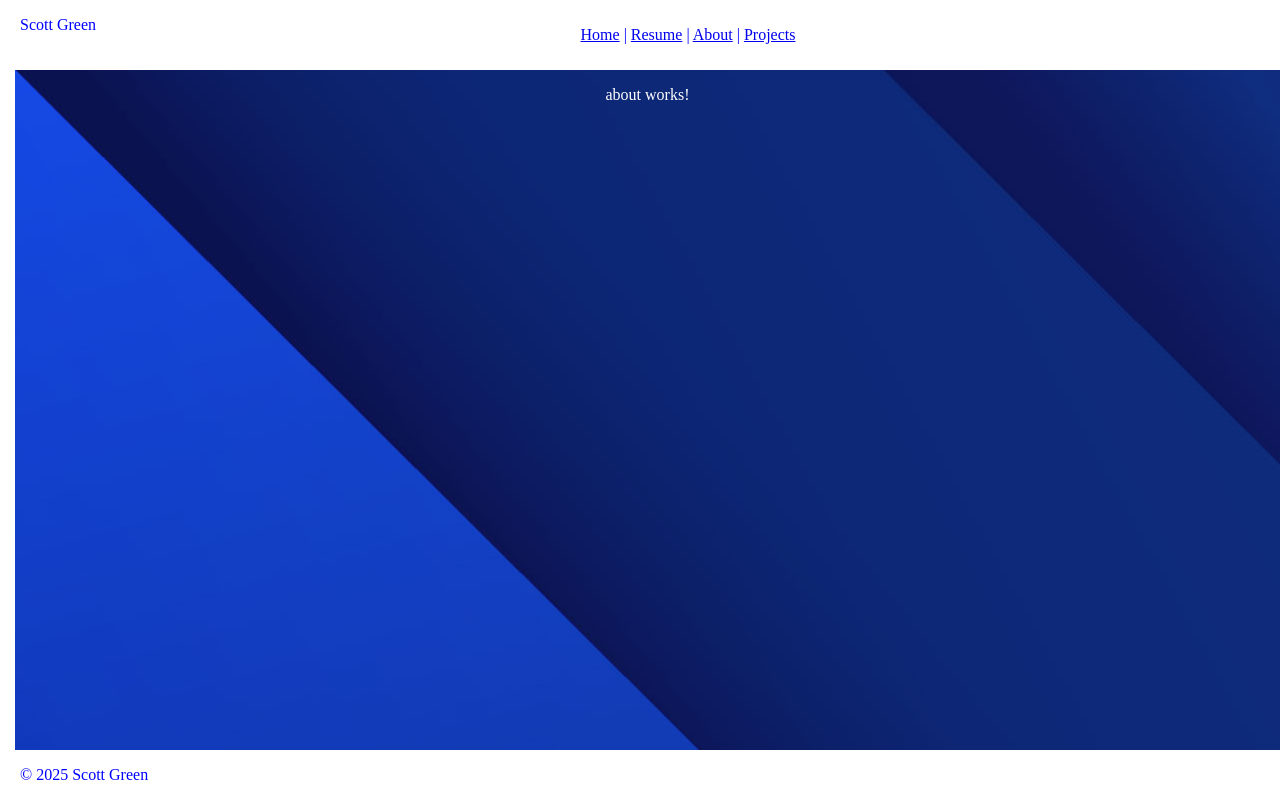
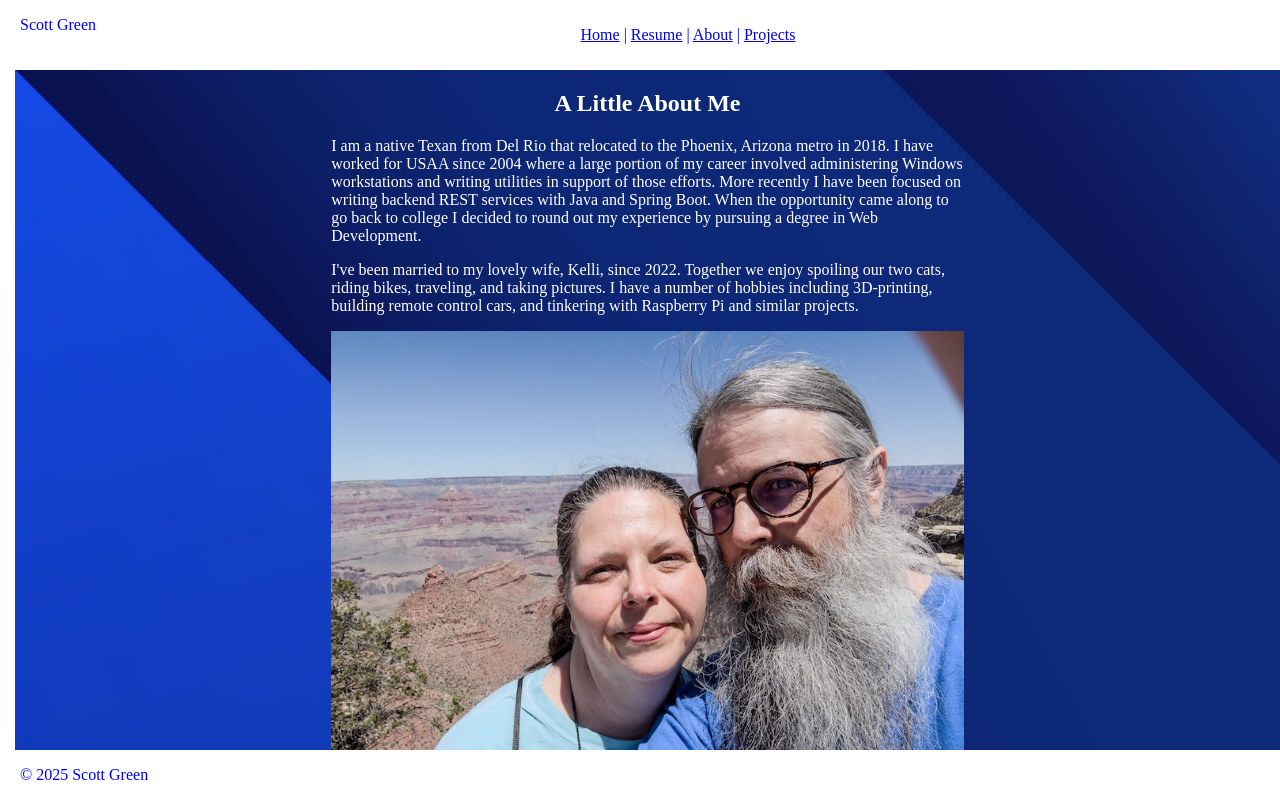
Before and after one commit to skevingreen/portfolio, an Angular app: page /about in a window 1280 px wide. Built offline with nearby package versions, Linux system fonts and the light colour scheme.

Commit message:
added basic about page

```diff
--- a/src/app/about/about.component.ts
+++ b/src/app/about/about.component.ts
@@ -5,11 +5,38 @@ import { Component } from '@angular/core';
   standalone: true,
   imports: [],
   template: `
-    <p>
-      about works!
-    </p>
+    <div class="about">
+      <h1>A Little About Me</h1>
+      <p>
+        I am a native Texan from Del Rio that relocated to the Phoenix, Arizona metro in 2018.  I have worked for USAA since
+        2004 where a large portion of my career involved administering Windows workstations and writing utilities in support
+        of those efforts.  More recently I have been focused on writing backend REST services with Java and Spring Boot.  When
+        the opportunity came along to go back to college I decided to round out my experience by pursuing a degree in Web Development.
+      </p>
+      <p>
+        I've been married to my lovely wife, Kelli, since 2022.  Together we enjoy spoiling our two cats, riding bikes, traveling,
+        and taking pictures.  I have a number of hobbies including 3D-printing, building remote control cars, and tinkering with
+        Raspberry Pi and similar projects.
+      </p>
+
+      <img src="/assets/scott_and_kelli.jpg" alt="Scott and Kelli Green at the Grand Canyon">
+    </div>
   `,
-  styles: ``
+  styles: `
+    .about img {
+      display: block;
+      margin-left: auto;
+      margin-right: auto;
+      width: 50%;
+    }
+
+    .about p {
+      text-align: left;
+      width: 50%;
+      margin-left: auto;
+      margin-right: auto;
+    }
+  `
 })
 export class AboutComponent {
 
```
Also changed, not shown: public/assets/scott_and_kelli.jpg (added).
